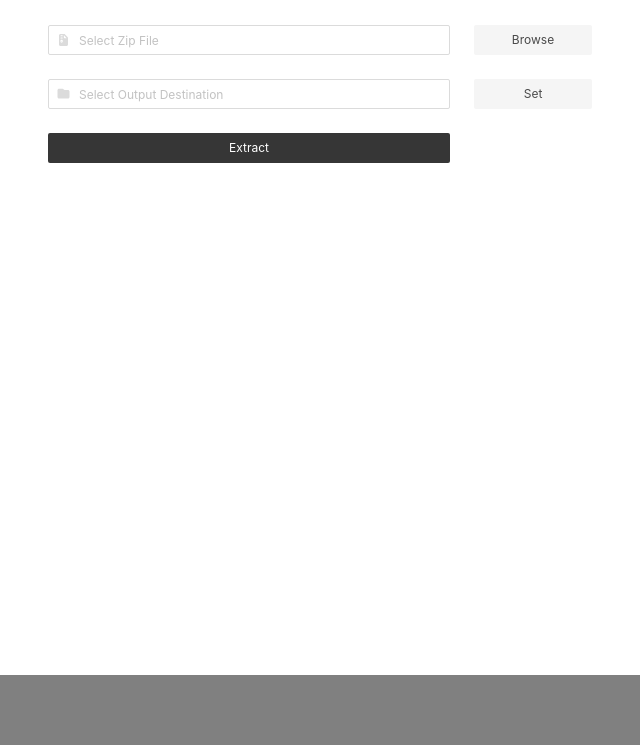
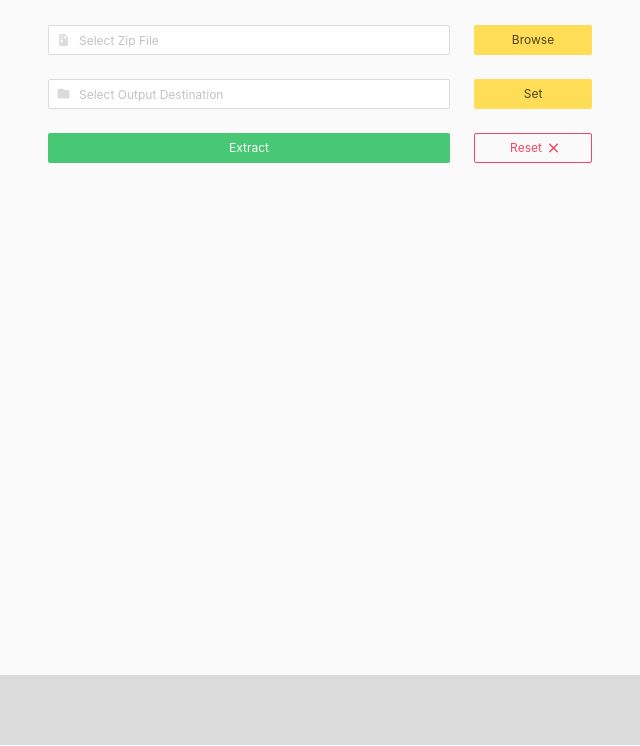
Before and after one commit to tonywithani/screen-sort, an Electron app: page src/index.html in a window 640 px wide. Shown: the part 54-800 px from the top of the page. Drawn offline with Linux system fonts and the light colour scheme; no server answers.

Commit message:
v0.0.1 b11
Created installer needs work to complete.

```diff
--- /dev/null
+++ b/src/css/footer-hack.css
@@ -0,0 +1,7 @@
+.max-vh {
+    min-height: calc(100vh - 59px - 1.5rem);
+}
+
+.footer-vh {
+    height: 70px;
+}
--- a/src/index.html
+++ b/src/index.html
@@ -1,5 +1,5 @@
 <!DOCTYPE html>
-<html>
+<html class="is-clipped">
 
 <head>
     <meta charset="utf-8">
@@ -8,28 +8,16 @@
     <link rel="shortcut icon" href="img/favicon.ico">
     <!-- <link rel="stylesheet" href="https://cdn.jsdelivr.net/npm/bulma@0.9.1/css/bulma.min.css"> -->
     <link rel="stylesheet" href="css/mystyle.css">
-    <style>
-        html {
-            overflow: hidden;
-        }
-
-        .max-vh {
-            min-height: calc(100vh - 59px - 1.5rem);
-        }
-
-        .footer-vh {
-            height: 70px;
-            background-color: grey;
-            color: white;
-        }
-    </style>
+    <link rel="stylesheet" href="css/footer-hack.css">
 
     <!--load all styles -->
     <script defer src="js/fontawesome/js/all.js"></script>
 </head>
 
-<body>
+<body class="has-background-white-bis">
+    <!-- Sticky Footer -->
     <div class="max-vh">
+        <!-- Header -->
         <section class="mt-5 mb-4 ml-6 mr-6">
             <div class="container">
                 <div class="columns is-mobile">
@@ -41,6 +29,8 @@
                 </div>
             </div>
         </section>
+        <!-- Header End -->
+        <!-- Form -->
         <section class="ml-6 mr-6">
             <div class="container">
                 <div class="columns is-mobile">
@@ -55,7 +45,8 @@
                             </p>
                         </div>
                     </div>
-                    <div class="column"><a id="SelectZip" class="button is-fullwidth is-light is-small">Browse</a></div>
+                    <div class="column"><a id="SelectZip" class="button is-fullwidth is-warning is-small">Browse</a>
+                    </div>
                 </div>
                 <div class="columns is-mobile">
                     <div class="column is-9">
@@ -70,25 +61,35 @@
                         </div>
                     </div>
                     <div class="column">
-                        <a id="SelectUnZip" class="button is-fullwidth is-light is-small">Set</a>
+                        <a id="SelectUnZip" class="button is-fullwidth is-warning is-small">Set</a>
                     </div>
                 </div>
                 <div class="columns is-mobile">
                     <div class="column is-9">
-                        <a id="ExtractZip" class="button is-fullwidth is-dark is-small">Extract</a></div>
-                    <div class="column"></div>
-
+                        <a id="ExtractZip" class="button is-fullwidth is-success is-small">Extract</a></div>
+                    <div class="column">
+                        <button id="Reset" class="button is-danger is-outlined is-small is-fullwidth">
+                            <span>Reset</span>
+                            <span class="icon is-small">
+                                <i class="fas fa-times"></i>
+                            </span>
+                        </button>
+                    </div>
                 </div>
             </div>
         </section>
     </div>
-    <footer class="footer footer-vh">
+    <!-- Form End -->
+    <!-- Footer -->
+    <footer class="footer footer-vh has-background-grey-lighter has-text-grey-darker">
         <div class="columns is-mobile ml-5 mr-5">
             <div class="column is-12">
                 <p id="Messages" class="is-size-7"></p>
             </div>
         </div>
     </footer>
+    <!-- Footer End -->
+    <!-- Sticky Footer End -->
     <script>
         const { ipcRenderer } = require('electron')
         var path = require('path');
@@ -97,6 +98,7 @@
         const ExtractZipBtn = document.getElementById('ExtractZip');
         const BrowseUnZipBtn = document.getElementById('SelectUnZip');
         const ShowFolderBtn = document.getElementById('UnZipFileLocation');
+        const ResetBtn = document.getElementById('Reset');
 
         BrowseZipBtn.addEventListener('click', function () {
             console.log("Browse Button Clicked")
@@ -132,6 +134,18 @@
             console.log("Show Folder Button Clicked")
             ipcRenderer.send('show-folder')
         });
+
+        ResetBtn.addEventListener('click', function () {
+            console.log("Reset Button Clicked")
+            ipcRenderer.send('reset-app')
+        });
+
+        ipcRenderer.on('app-reset', (event) => {
+            document.getElementById('ZipFileLocation').value = "";
+            document.getElementById('UnZipFileLocation').value = "";
+            document.getElementById('Messages').innerHTML = "Reset Complete.";
+        });
+
     </script>
 </body>
 
```
Also changed, not shown: package.json (+12 -2 lines), src/index.js (+9 -2 lines), 2 other files.
